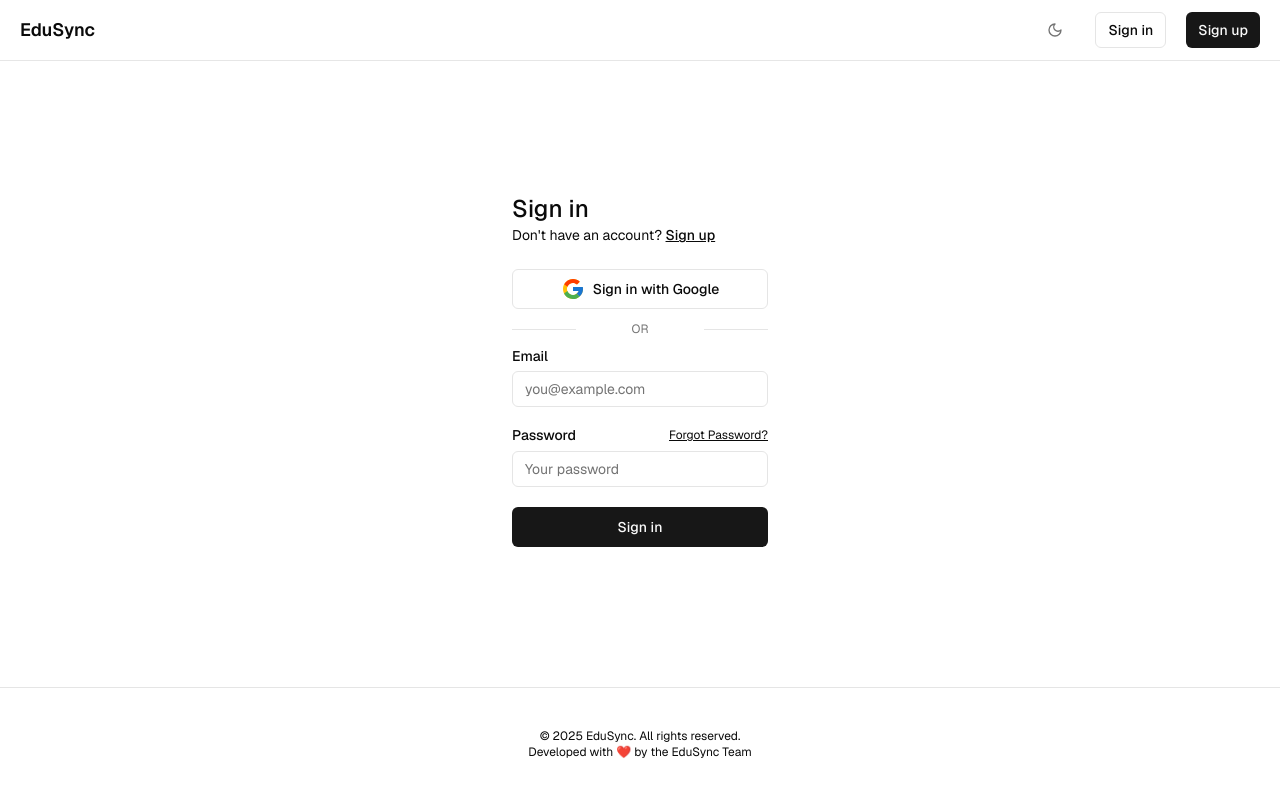
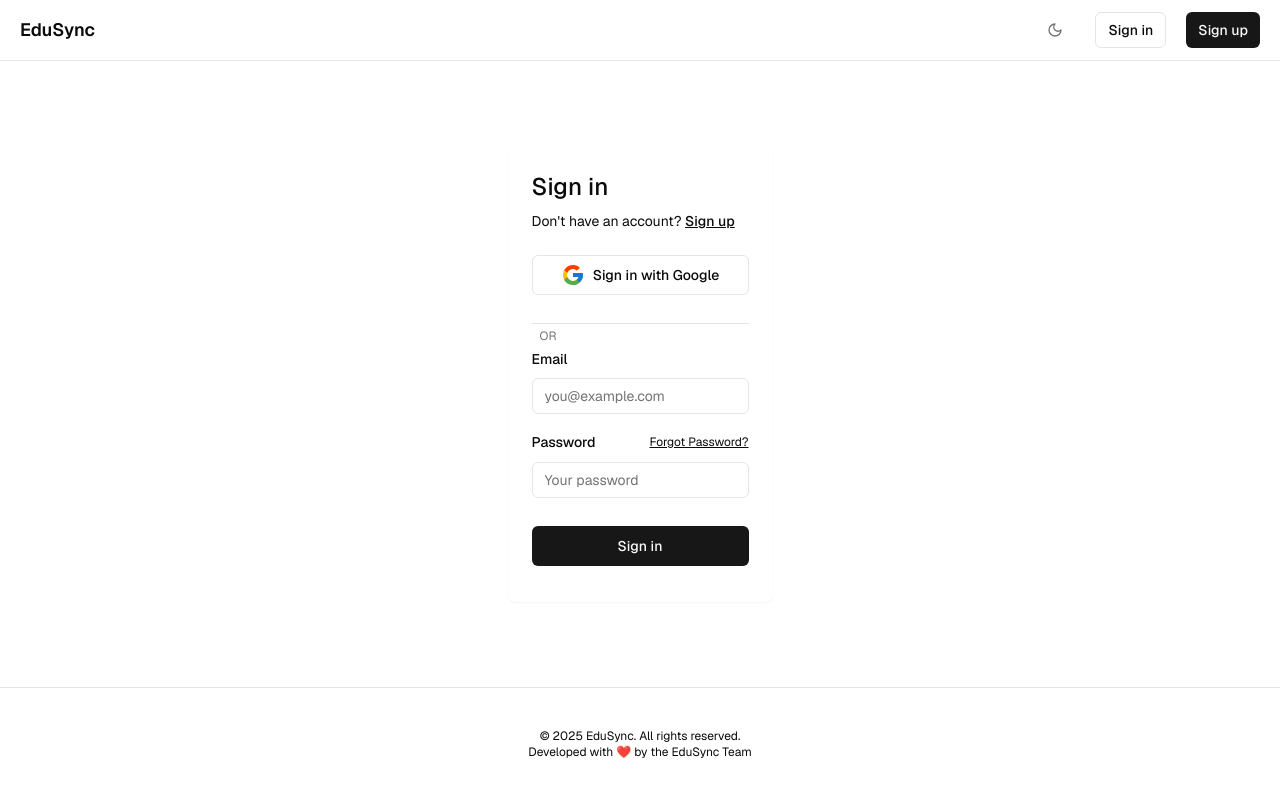
Before and after one commit to MarcBlattmann/EduSync-V2, a Next.js app in the folder web/: page /sign-in in a window 1280 px wide. Shown: the top 796 px of the page. Built offline with nearby package versions, Linux system fonts and the light colour scheme.

Commit message:
register now has google button

```diff
--- a/web/app/(auth-pages)/sign-in/page.tsx
+++ b/web/app/(auth-pages)/sign-in/page.tsx
@@ -10,28 +10,28 @@ import Link from "next/link";
 export default async function Login(props: { searchParams: Promise<Message> }) {
   const searchParams = await props.searchParams;
   return (
-    <form className="flex-1 flex flex-col min-w-64 max-w-80 mx-auto">
-      <h1 className="text-2xl font-medium">Sign in</h1>
-      <p className="text-sm text-foreground">
+    <div className="flex justify-center items-center w-full px-4 py-6">
+      <form className="w-full max-w-sm mx-auto bg-background p-6 rounded-lg shadow-sm">
+        <h1 className="text-2xl font-medium mb-2">Sign in</h1>
+        <p className="text-sm text-foreground mb-6">
           Don't have an account?{" "}
           <Link className="text-foreground font-medium underline" href="/sign-up">
             Sign up
           </Link>
         </p>
 
-      <div className="mt-6">
+        <div className="flex flex-col gap-3">
           <GoogleSignInButton />
+
+          <div className="my-4">
+            <Separator>
+              <span className="mx-2 text-xs text-muted-foreground">OR</span>
+            </Separator>
           </div>
 
-      <div className="flex items-center my-3">
-        <Separator className="w-16 flex-grow-0" />
-        <span className="px-3 text-xs text-muted-foreground mx-auto">OR</span>
-        <Separator className="w-16 flex-grow-0" />
-      </div>
+          <Label htmlFor="email">Email</Label>
+          <Input name="email" placeholder="you@example.com" required className="mb-2" />
 
-      <div className="flex flex-col gap-2 [&>input]:mb-3">
-        <Label htmlFor="email">Email</Label>
-        <Input name="email" placeholder="you@example.com" required />
           <div className="flex justify-between items-center">
             <Label htmlFor="password">Password</Label>
             <Link
@@ -41,17 +41,26 @@ export default async function Login(props: { searchParams: Promise<Message> }) {
               Forgot Password?
             </Link>
           </div>
+
           <Input
             type="password"
             name="password"
             placeholder="Your password"
             required
+            className="mb-4"
           />
-        <SubmitButton pendingText="Signing In..." formAction={signInAction}>
+
+          <SubmitButton
+            pendingText="Signing In..."
+            formAction={signInAction}
+            className="w-full"
+          >
             Sign in
           </SubmitButton>
+
           <FormMessage message={searchParams} />
         </div>
       </form>
+    </div>
   );
 }
--- a/web/app/(auth-pages)/sign-up/page.tsx
+++ b/web/app/(auth-pages)/sign-up/page.tsx
@@ -1,8 +1,10 @@
 import { signUpAction } from "@/app/actions";
 import { FormMessage, Message } from "@/components/form-message";
 import { SubmitButton } from "@/components/submit-button";
+import { GoogleSignInButton } from "@/components/auth/google-sign-in-button";
 import { Input } from "@/components/ui/input";
 import { Label } from "@/components/ui/label";
+import { Separator } from "@/components/ui/separator";
 import Link from "next/link";
 
 export default async function Signup(props: {
@@ -18,18 +20,27 @@ export default async function Signup(props: {
   }
 
   return (
-    <>
-      <form className="flex flex-col min-w-64 max-w-64 mx-auto">
-        <h1 className="text-2xl font-medium">Sign up</h1>
-        <p className="text-sm text text-foreground">
+    <div className="flex justify-center items-center w-full px-4 py-6">
+      <form className="w-full max-w-sm mx-auto bg-background p-6 rounded-lg shadow-sm">
+        <h1 className="text-2xl font-medium mb-2">Sign up</h1>
+        <p className="text-sm text-foreground mb-6">
           Already have an account?{" "}
           <Link className="text-primary font-medium underline" href="/sign-in">
             Sign in
           </Link>
         </p>
-        <div className="flex flex-col gap-2 [&>input]:mb-3 mt-8">
+
+        <div className="flex flex-col gap-3">
+          <GoogleSignInButton />
+
+          <div className="flex items-center my-3">
+            <Separator className="w-16 flex-grow-0" />
+            <span className="px-3 text-xs text-muted-foreground mx-auto">OR</span>
+            <Separator className="w-16 flex-grow-0" />
+          </div>
+
           <Label htmlFor="email">Email</Label>
-          <Input name="email" placeholder="you@example.com" required />
+          <Input name="email" placeholder="you@example.com" required className="mb-2" />
           <Label htmlFor="password">Password</Label>
           <Input
             type="password"
@@ -37,13 +48,18 @@ export default async function Signup(props: {
             placeholder="Your password"
             minLength={6}
             required
+            className="mb-4"
           />
-          <SubmitButton formAction={signUpAction} pendingText="Signing up...">
+          <SubmitButton
+            formAction={signUpAction}
+            pendingText="Signing up..."
+            className="w-full"
+          >
             Sign up
           </SubmitButton>
           <FormMessage message={searchParams} />
         </div>
       </form>
-    </>
+    </div>
   );
 }
```
Lines whose indentation alone changed are shown as unchanged.
